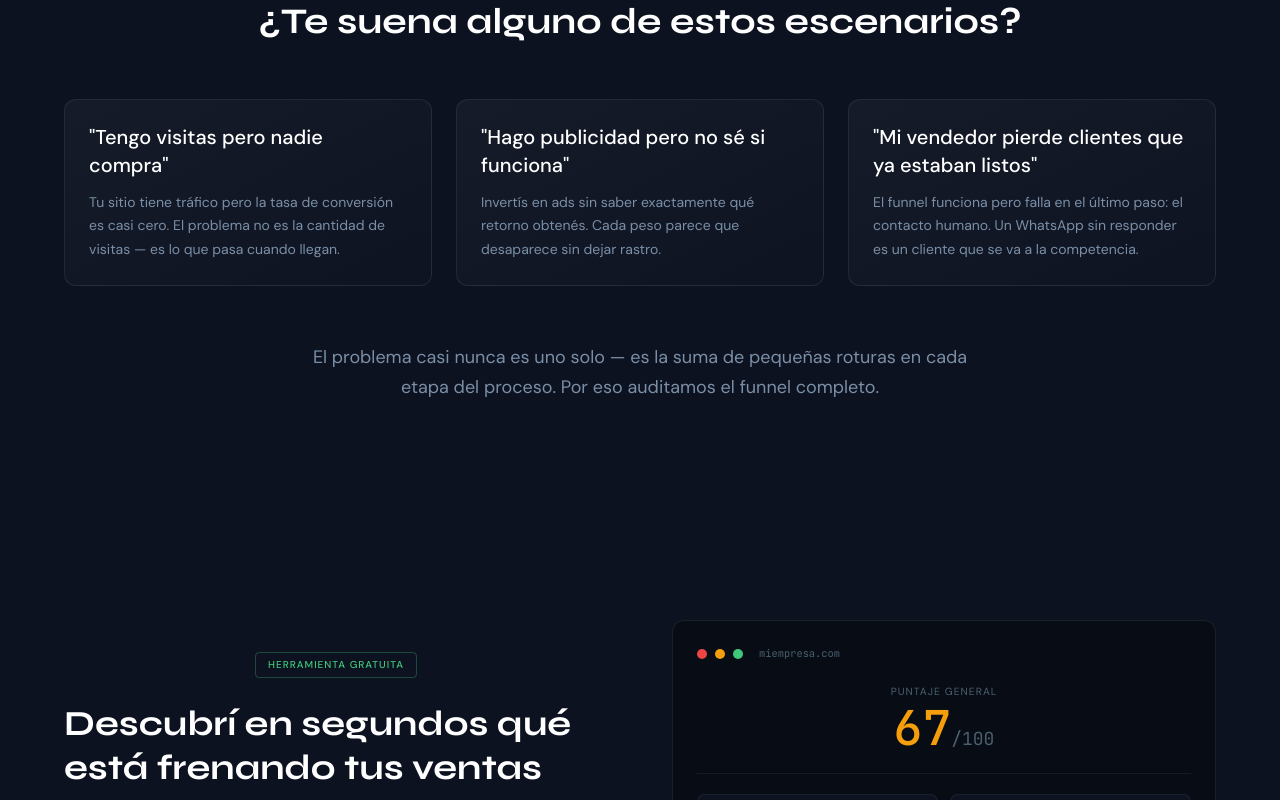
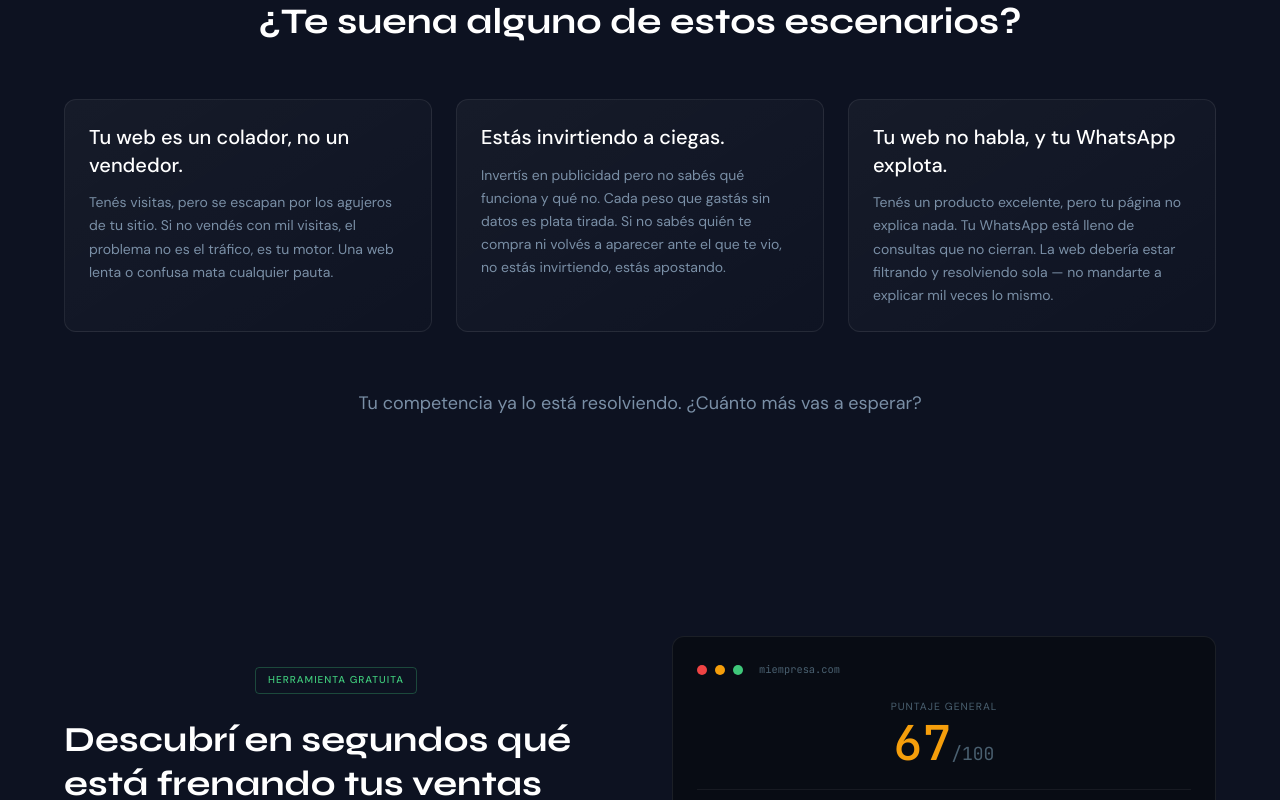
Before and after one commit to santimedinna/level-growth, a Next.js app: page / in a window 1280 px wide. Shown: the part 840-1640 px from the top of the page. Built offline with nearby package versions, Linux system fonts and the light colour scheme.

Commit message:
mejoras generales y mejoras en puntos de dolor

```diff
--- a/components/sections/CaseStudy.tsx
+++ b/components/sections/CaseStudy.tsx
@@ -62,7 +62,7 @@ export function CaseStudy() {
           {/* Métricas grandes */}
           <motion.div
             variants={stagger}
-            className="grid grid-cols-3 gap-4 text-center w-full"
+            className="grid grid-cols-3 gap-2 text-center w-full text-sm sm:text-base"
           >
             {caseMetrics.map((m, i) => (
               <motion.div
@@ -73,7 +73,8 @@ export function CaseStudy() {
                   i > 0 && "sm:border-l border-white/[0.08]",
                 ].filter(Boolean).join(" ")}
               >
-                <p className="font-mono text-[clamp(2rem,4vw,3.5rem)] font-medium gradient-text leading-none">
+                <p className="font-mono font-medium gradient-text leading-none whitespace-nowrap"
+                  style={{ fontSize: "clamp(1.5rem, 6vw, 3rem)" }}>
                   {m.value}
                 </p>
                 <p className="font-body text-xs text-lg-text-muted tracking-[0.08em] uppercase max-w-[140px] leading-relaxed">
--- a/components/sections/Pain.tsx
+++ b/components/sections/Pain.tsx
@@ -17,16 +17,16 @@ const stagger = {
 /* ─── Datos ───────────────────────────────── */
 const pains = [
   {
-    title: '"Tengo visitas pero nadie compra"',
-    body:  "Tu sitio tiene tráfico pero la tasa de conversión es casi cero. El problema no es la cantidad de visitas — es lo que pasa cuando llegan.",
+    title: "Tu web es un colador, no un vendedor.",
+    body:  "Tenés visitas, pero se escapan por los agujeros de tu sitio. Si no vendés con mil visitas, el problema no es el tráfico, es tu motor. Una web lenta o confusa mata cualquier pauta.",
   },
   {
-    title: '"Hago publicidad pero no sé si funciona"',
-    body:  "Invertís en ads sin saber exactamente qué retorno obtenés. Cada peso parece que desaparece sin dejar rastro.",
+    title: "Estás invirtiendo a ciegas.",
+    body:  "Invertís en publicidad pero no sabés qué funciona y qué no. Cada peso que gastás sin datos es plata tirada. Si no sabés quién te compra ni volvés a aparecer ante el que te vio, no estás invirtiendo, estás apostando.",
   },
   {
-    title: '"Mi vendedor pierde clientes que ya estaban listos"',
-    body:  "El funnel funciona pero falla en el último paso: el contacto humano. Un WhatsApp sin responder es un cliente que se va a la competencia.",
+    title: "Tu web no habla, y tu WhatsApp explota.",
+    body:  "Tenés un producto excelente, pero tu página no explica nada. Tu WhatsApp está lleno de consultas que no cierran. La web debería estar filtrando y resolviendo sola — no mandarte a explicar mil veces lo mismo.",
   },
 ];
 
@@ -80,8 +80,7 @@ export function Pain() {
           variants={fadeUp}
           className="font-body text-[1.125rem] text-lg-text-secondary text-center leading-[1.7] max-w-[680px] mx-auto"
         >
-          El problema casi nunca es uno solo — es la suma de pequeñas roturas
-          en cada etapa del proceso. Por eso auditamos el funnel completo.
+          Tu competencia ya lo está resolviendo. ¿Cuánto más vas a esperar?
         </motion.p>
 
 
```
